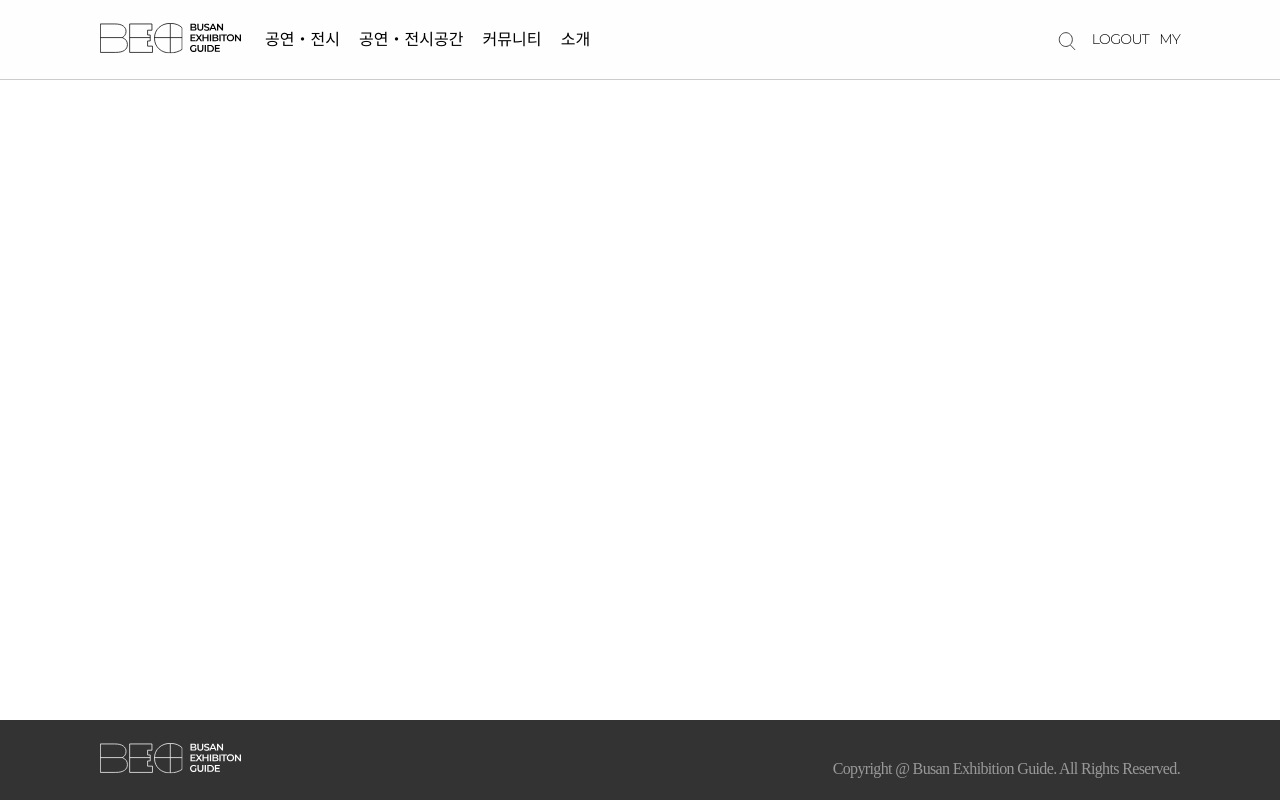
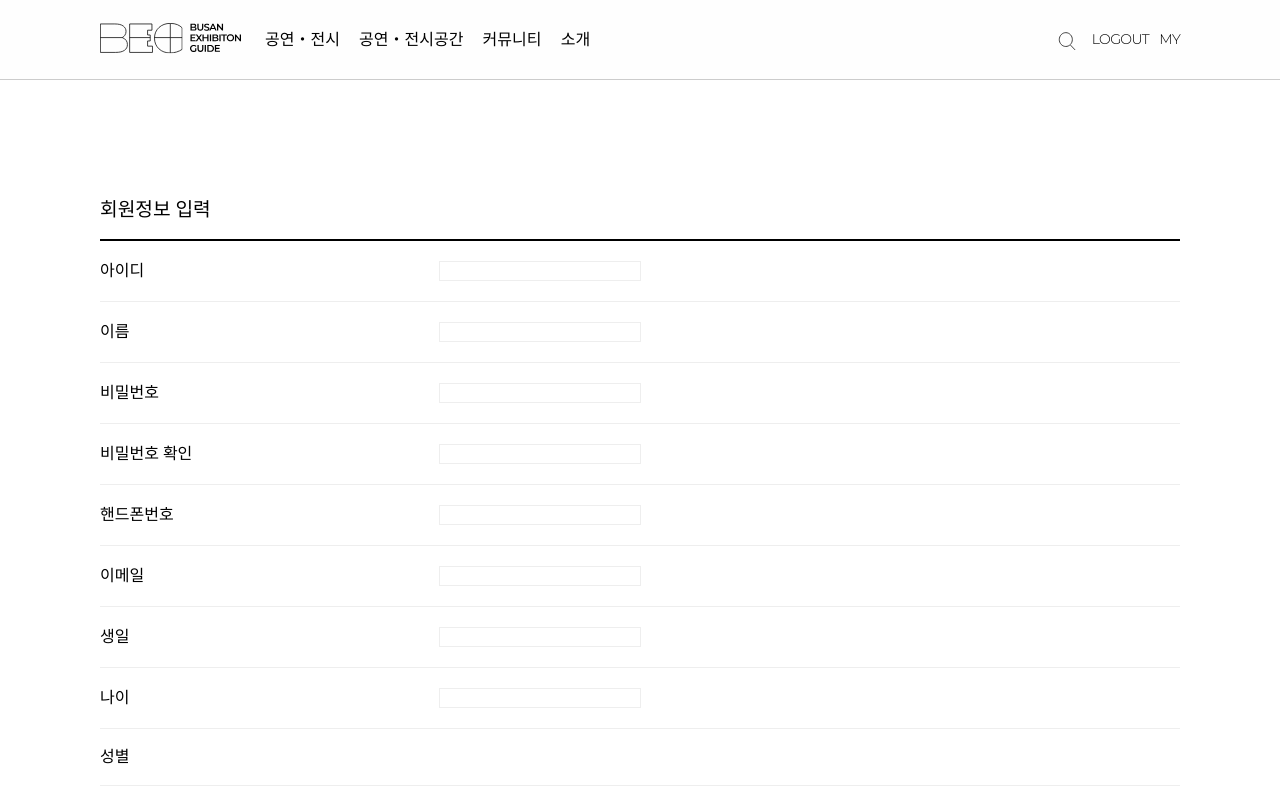
Before and after one commit to Eunoos/BEG, a React (Create React App) app: page /join in a window 1280 px wide. Shown: the top 800 px of the page. Built offline with nearby package versions, Linux system fonts and the light colour scheme.

Commit message:
회원가입

```diff
--- /dev/null
+++ b/public/dummy/logindata.json
@@ -0,0 +1,6 @@
+[
+    {
+        "Id": "dmsdn11",
+        "password": "dmsdn11!!"
+    }
+]
--- a/src/App.js
+++ b/src/App.js
@@ -52,7 +52,7 @@ export default function App() {
             <Route path="/search" element={<Search />} />
             <Route path="/login" element={<Login />} />
             <Route path="/join" element={<Join />} />
-            <Route path="/join" element={<MyPage />} />
+            <Route path="/mypage" element={<MyPage />} />
           </Routes>
         </ContentWrapper>
         <Footer />
--- a/src/components/template/Join.jsx
+++ b/src/components/template/Join.jsx
@@ -1,10 +1,171 @@
 import React from "react";
+import styled from "styled-components";
+import { SectionContent } from "../atoms/SectionContent";
+import { useState } from "react";
+import axios from "axios";
+import { useNavigate } from "react-router-dom";
 
 
+const Title = styled.h2`
+  font-size: 1.2rem;
+  padding: 20px 0px;
+`;
+const JoinTable = styled.table`
+  width: 100%;
+  border-top: 2px solid black;
+  margin-left: auto;
+  margin-left: auto;
+`;
+const JoinTd = styled.td`
+  border-bottom: 1px solid #eee;
+  padding: 20px 0px;
+`;
+const JoinInput = styled.input`
+  border: solid 1px #eee;
+`;
+
 export default function Join() {
+  const [userId, setUserId] = useState('');
+  const [idMessage, setIdMessage] = useState('');
+  const [isId, setIsId] = useState(false);
+  const [name, setName] = useState('');
+  const [password, setPassword] = useState('');
+  const [passwordMessage, setPasswordMessage] = useState('');
+  const [isPassword, setIsPassword] = useState(false);
+  const [passwordConfirm, setPasswordConfirm] = useState('');
+  const [passwordConfirmMessage, setPasswordConfirmMessage] = useState('');
+  const [isPasswordConfirm, setIsPasswordConfirm] = useState(false);
+  const [phone, setPhone] = useState('');
+  const [email, setEmail] = useState('');
+  const [birth, setBirth] = useState('');
+  const [age, setAge] = useState('');
+
+  //usestate 줄이게 수정필요
+  // const [sex, setSex] = useState('')
+  // const [inBusan, setInBusan] = useState("")
+
+  const onChangeId = (e) => {
+    const currentId = e.target.value;
+    setUserId(currentId);
+    const idRegExp = /^[a-zA-z0-9]{6,12}$/;
+
+    if (!idRegExp.test(currentId)) {
+      setIdMessage("6-12사이 대소문자 또는 숫자만 입력해 주세요!");
+      setIsId(false);
+    } else {
+      setIdMessage("");
+      setIsId(true);
+    }
+  };
+
+  const onChangePassword = (e) => {
+    const currentPassword = e.target.value;
+    setPassword(currentPassword);
+    const passwordRegExp =
+      /^(?=.*[a-zA-Z])(?=.*[!@#$%^*+=-])(?=.*[0-9]){8,20}$/;
+    if (!passwordRegExp.test(currentPassword)) {
+      setPasswordMessage(
+        "숫자+영문자+특수문자 조합으로 8자리 이상 입력해주세요!"
+      );
+      setIsPassword(false);
+    } else {
+      setPasswordMessage("");
+      setIsPassword(true);
+    }
+  };
+
+  const onChangePasswordConfirm = (e) => {
+    const currentPasswordConfirm = e.target.value;
+    setPasswordConfirm(currentPasswordConfirm);
+    if (password !== currentPasswordConfirm) {
+      setPasswordConfirmMessage("비밀번호가 일치하지 않습니다.");
+      setIsPasswordConfirm(false);
+    } else {
+      setPasswordConfirmMessage("");
+      setIsPasswordConfirm(true);
+    }
+  };
+
+  const register = () => {
+    axios.post('/dummy/logindata.json', {
+      username: userId,
+      password: password
+    })
+    .then((response) => {
+      // localStorage.setItem('token', response.data.jwt)
+    })
+  }
   return (
-    <>
+    <SectionContent>
+      <Title>회원정보 입력</Title>
+      <JoinTable>
+        <tr>
+          <JoinTd>아이디</JoinTd>
+          <JoinTd>
+            <JoinInput type="text" name="User-id" value={userId} onChange={onChangeId}></JoinInput>
+            <p>{idMessage}</p>
+          </JoinTd>
+        </tr>
+        <tr>
+          <JoinTd>이름</JoinTd>
+          <JoinTd>
+            <JoinInput type="text" name="User-name" value={name} ></JoinInput>
+          </JoinTd>
+        </tr>
+        <tr>
+          <JoinTd>비밀번호</JoinTd>
+          <JoinTd>
+             <JoinInput type="password" name="User-pw" value={password} onChange={onChangePassword} ></JoinInput>
+             <p>{passwordMessage}</p>
+          </JoinTd>
+        </tr>
+        <tr>
+          <JoinTd>비밀번호 확인</JoinTd>
+          <JoinTd>
+            <JoinInput type="password" name="User-pwConfirm" value={passwordConfirm} onChange={onChangePasswordConfirm} ></JoinInput>
+            <p>{passwordConfirmMessage}</p>
+          </JoinTd>
+        </tr>
+        <tr>
+          <JoinTd>핸드폰번호</JoinTd>
+          <JoinTd>
+            <JoinInput type="text" name="User-phone" value={phone}></JoinInput>
+          </JoinTd>
+        </tr>
+        <tr>
+          <JoinTd>이메일</JoinTd>
+          <JoinTd>
+            <JoinInput type="text" name="User-email" value={email} ></JoinInput>
+          </JoinTd>
+        </tr>
+        <tr>
+          <JoinTd>생일</JoinTd>
+          <JoinTd>
+            <JoinInput type="text" name="User-birth" value={birth}></JoinInput>
+          </JoinTd>
+        </tr>
+        <tr>
+          <JoinTd>나이</JoinTd>
+          <JoinTd>
+          <JoinInput type="text" name="User-age" value={age}></JoinInput>
+          </JoinTd>
+        </tr>
+        <tr>
+          <JoinTd>성별</JoinTd>
+          <JoinTd>
 
-    </>
+          </JoinTd>
+        </tr>
+        <tr>
+          <JoinTd>부산거주유무</JoinTd>
+          <JoinTd>
+          </JoinTd>
+        </tr>
+      </JoinTable>
+      <button onClick={()=> {
+       register
+      }}>가입완료</button>
+
+    </SectionContent>
   );
 }
--- a/src/components/template/Login.jsx
+++ b/src/components/template/Login.jsx
@@ -6,8 +6,8 @@ import { useNavigate } from "react-router-dom";
 import Join from "./Join";
 
 const User = {
-    id : 'dmsdn11',
-    pw : 'hello11'
+    userId : 'dmsdn11',
+    password : 'hello11'
 }
 // 더미데이터 리코일 axios 사용하여 구현 수정
 
@@ -18,15 +18,15 @@ const Title = styled.h2`
 `
 
 export default function Login() {
-    const [id, setid] = useState('');
-    const [pw, setPw] = useState('');
+    const [userId, setUserId] = useState('');
+    const [password, setPossword] = useState('');
     const navigate = useNavigate();
     // const [idPrime, setidPrime] = useState(false);
     // const [pwPrime, setpwPrime] = useState(false);
 
 
     const onClickLogin = ()=>{
-        if(id === User.id && pw === User.pw) {
+        if(userId === User.userId && pw === User.pw) {
             alert('안녕하세요!');
             navigate("/")
         } else{
@@ -45,7 +45,7 @@ export default function Login() {
                     <input
                         type="text"
                         placeholder="아이디"
-                        value={id}
+                        value={userId}
                         name="User-id"
                         onChange={(e)=>setid(e.target.value)}
                     />
@@ -55,7 +55,7 @@ export default function Login() {
                     <input
                         type="password"
                         placeholder="비밀번호"
-                        value={pw}
+                        value={password}
                         name="User-pw"
                         onChange={(e)=>setPw(e.target.value)}
                     />
```
